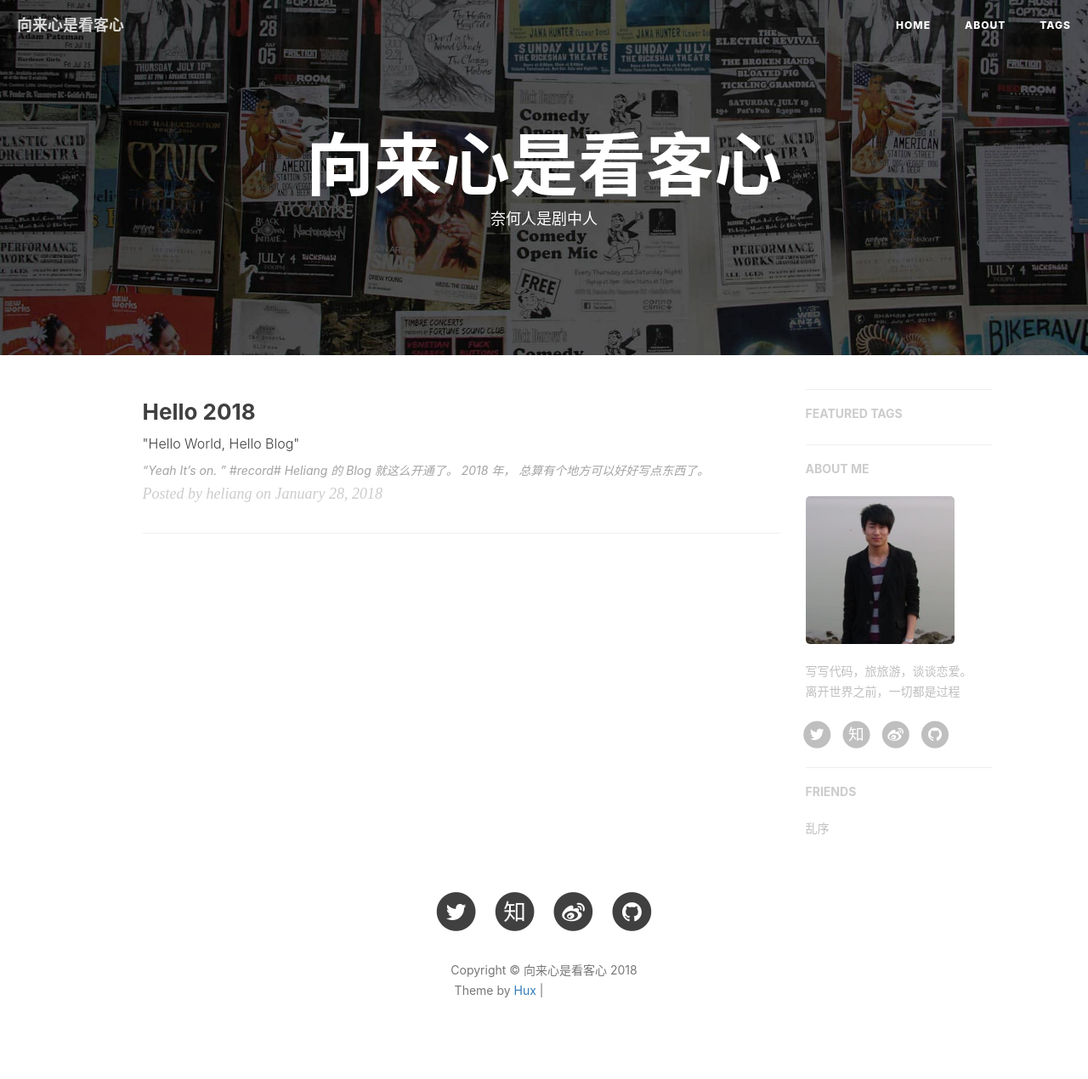
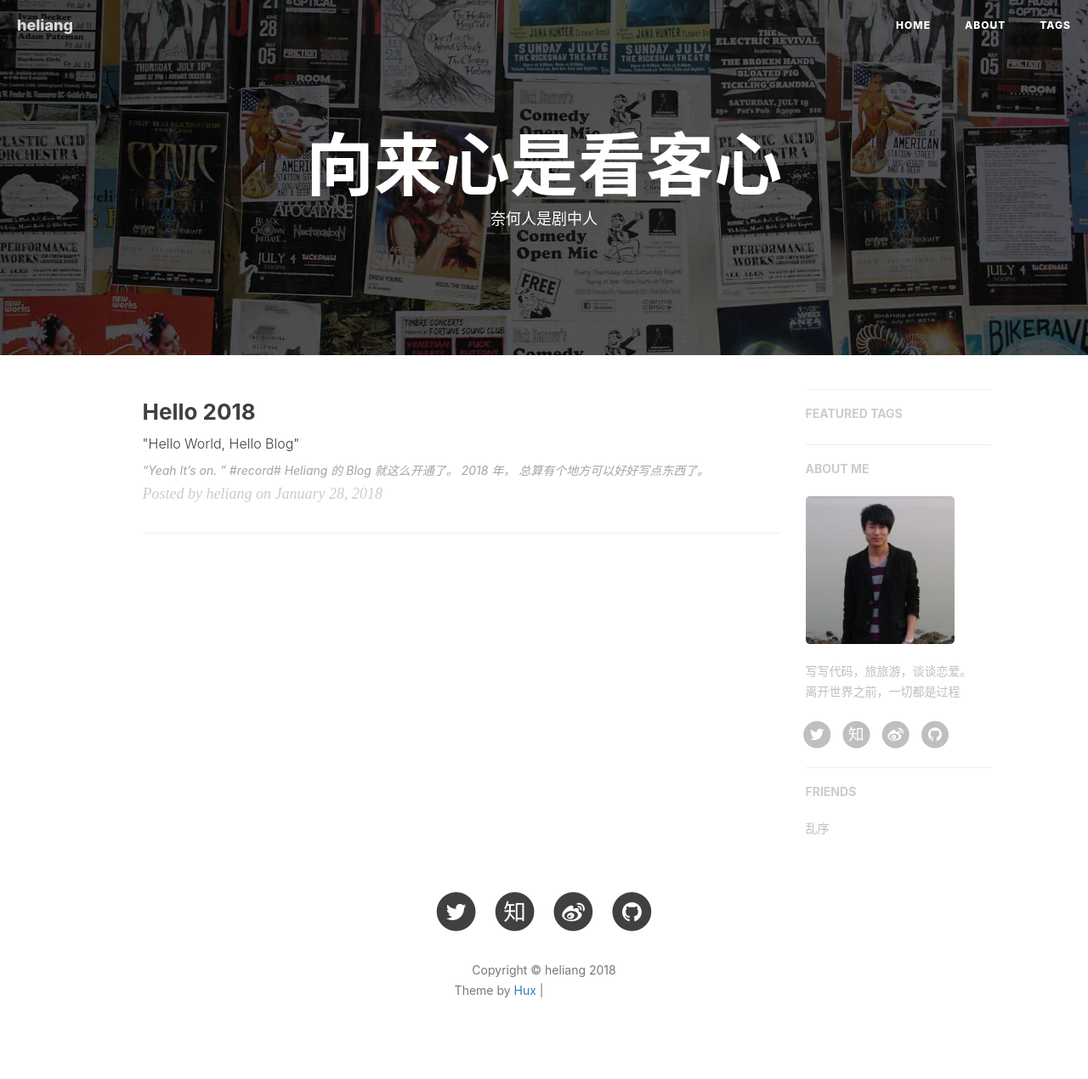
Before and after one commit to Tonyhe666/tonyhe666.github.io, a Jekyll site: the page built from index.html, in a window 1280 px wide. Shown: the whole page at 85% size. Built offline with Jekyll 4.4.1, drawn with Linux system fonts in a browser that asks for light colours; nearby versions of some CDN libraries; the list of posts is cut into pages by our own code; comment, search, counter and statistics services are not loaded; grey boxes are pictures that could not be loaded.

Commit message:
修改一些内容

```diff
--- a/_config.yml
+++ b/_config.yml
@@ -1,5 +1,6 @@
 # Site settings
-title: 向来心是看客心
+titlename: 向来心是看客心
+title: heliang
 SEOTitle: 贺亮的博客 | Heliang's Blog
 header-img: img/home-bg.jpg
 email: tonyhe1028@gmail.com
--- a/_layouts/page.html
+++ b/_layouts/page.html
@@ -8,7 +8,7 @@ layout: default
         <div class="row">
             <div class="col-lg-8 col-lg-offset-2 col-md-10 col-md-offset-1 ">
                 <div class="site-heading">
-                    <h1>{% if page.title %}{{ page.title }}{% else %}{{ site.title }}{% endif %}</h1>
+                    <h1>{% if page.title %}{{ page.title }}{% else %}{{ site.titlename }}{% endif %}</h1>
                     <!--<hr class="small">-->
                     <span class="subheading">{{ page.description }}</span>
                 </div>
```
